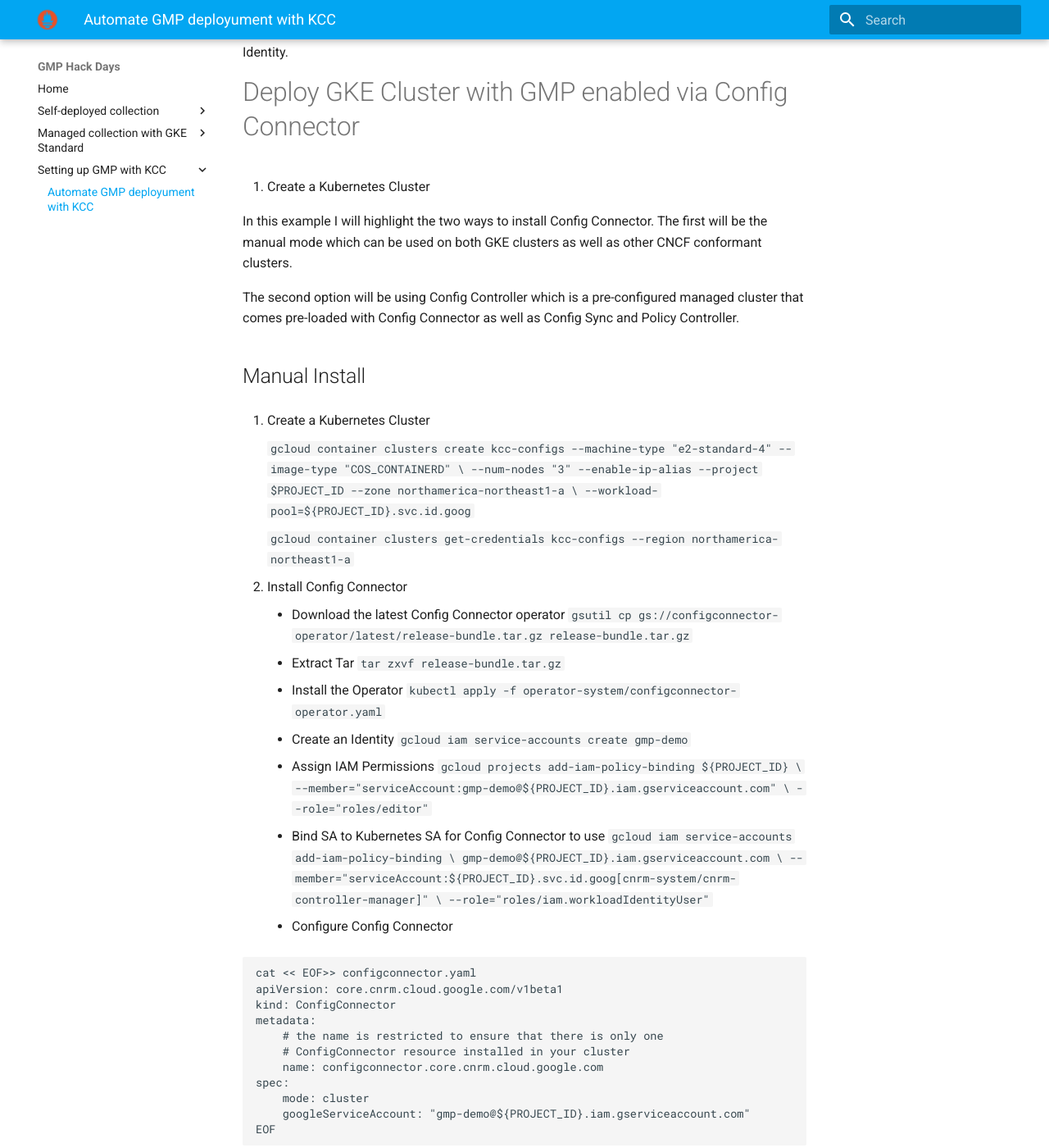
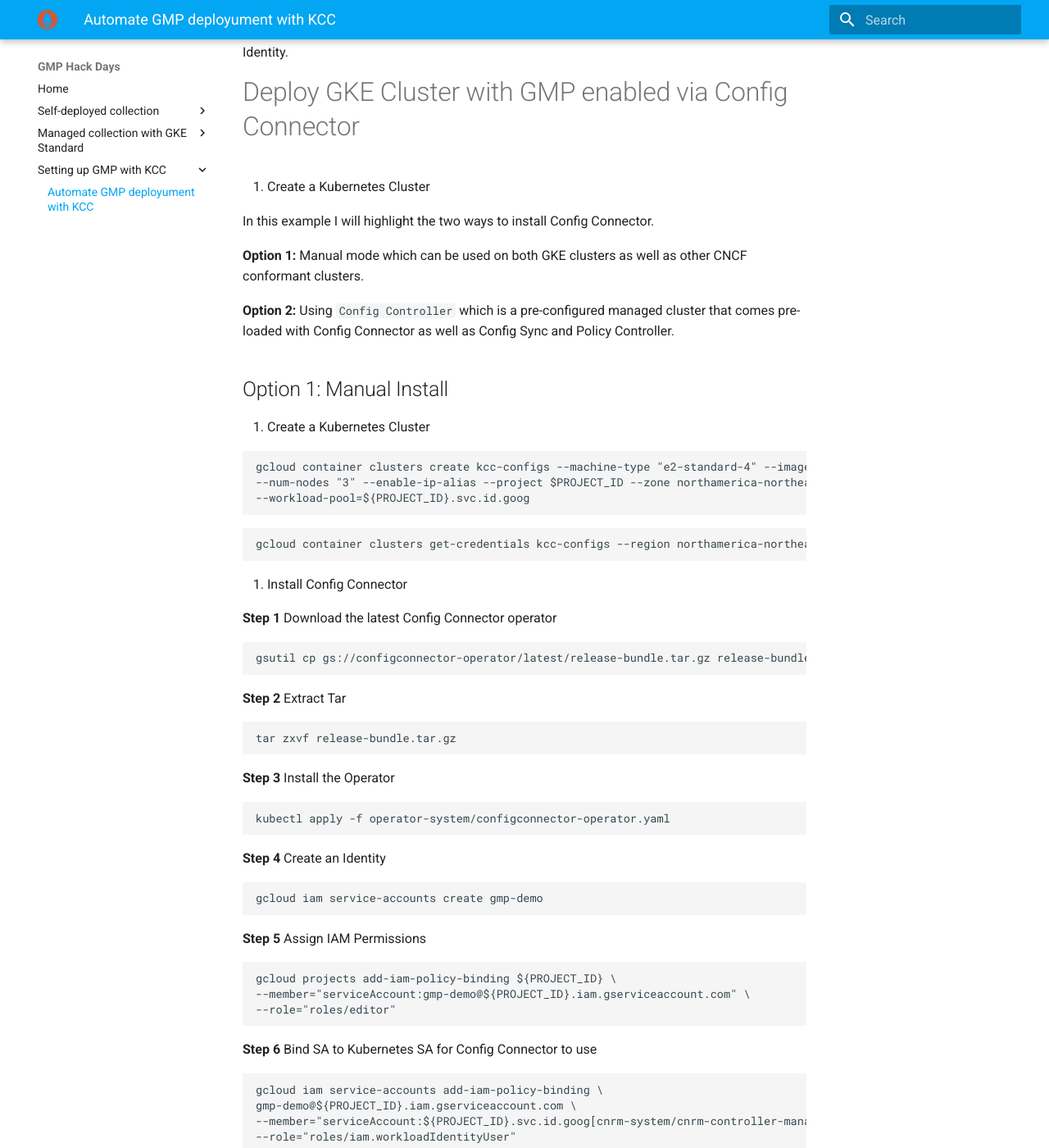
Before and after one commit to gdg-cloud-montreal/gmp-reciepes, an MkDocs documentation site: the page built from docs/gmp-with-kcc.md, in a window 1280 px wide and 1400 px high, scrolled down 289 px. Shown: the whole window at 82% size. Built offline with MkDocs 1.6.1 and Material for MkDocs 9.7.7, drawn with Linux system fonts in a browser that asks for light colours; old or Windows-style settings are respelled for this version of MkDocs; some of the changed text lies outside the part shown.

Commit message:
added steps

````diff
--- a/docs/gmp-with-kcc.md
+++ b/docs/gmp-with-kcc.md
@@ -8,56 +8,71 @@ In this example I will be using the Manual installation type so we can use the l
 
 1. Create a Kubernetes Cluster
 
-In this example I will highlight the two ways to install Config Connector. The first will be the manual mode which can be used on both GKE clusters as well as other CNCF conformant clusters.
+In this example I will highlight the two ways to install Config Connector.
 
-The second option will be using Config Controller which is a pre-configured managed cluster that comes pre-loaded with Config Connector as well as Config Sync and Policy Controller.
+**Option 1:** Manual mode which can be used on both GKE clusters as well as other CNCF conformant clusters.
 
-## Manual Install
+**Option 2:** Using `Config Controller` which is a pre-configured managed cluster that comes pre-loaded with Config Connector as well as Config Sync and Policy Controller.
+
+## Option 1: Manual Install
 
 1. Create a Kubernetes Cluster
 
-    ```
-    gcloud container clusters create kcc-configs --machine-type "e2-standard-4" --image-type "COS_CONTAINERD" \
-    --num-nodes "3" --enable-ip-alias --project $PROJECT_ID --zone northamerica-northeast1-a \
-    --workload-pool=${PROJECT_ID}.svc.id.goog
-    ```
 
-    ```
-    gcloud container clusters get-credentials kcc-configs --region northamerica-northeast1-a
-    ```
+```
+gcloud container clusters create kcc-configs --machine-type "e2-standard-4" --image-type "COS_CONTAINERD" \
+--num-nodes "3" --enable-ip-alias --project $PROJECT_ID --zone northamerica-northeast1-a \
+--workload-pool=${PROJECT_ID}.svc.id.goog
+```
+
+```
+gcloud container clusters get-credentials kcc-configs --region northamerica-northeast1-a
+```
 
 2. Install Config Connector
 
-    - Download the latest Config Connector operator
-        ```
-        gsutil cp gs://configconnector-operator/latest/release-bundle.tar.gz release-bundle.tar.gz
-        ```
-    - Extract Tar
-        ```
-        tar zxvf release-bundle.tar.gz
-        ```
-    - Install the Operator
-        ```
-        kubectl apply -f operator-system/configconnector-operator.yaml
-        ```
-    - Create an Identity
-        ```
-        gcloud iam service-accounts create gmp-demo
-        ```
-    - Assign IAM Permissions
-        ```
-        gcloud projects add-iam-policy-binding ${PROJECT_ID} \
-        --member="serviceAccount:gmp-demo@${PROJECT_ID}.iam.gserviceaccount.com" \
-        --role="roles/editor"
-        ```
-    - Bind SA to Kubernetes SA for Config Connector to use
-        ```
-        gcloud iam service-accounts add-iam-policy-binding \
-        gmp-demo@${PROJECT_ID}.iam.gserviceaccount.com \
-        --member="serviceAccount:${PROJECT_ID}.svc.id.goog[cnrm-system/cnrm-controller-manager]" \
-        --role="roles/iam.workloadIdentityUser"
-        ```
-    - Configure Config Connector
+**Step 1** Download the latest Config Connector operator
+
+```
+gsutil cp gs://configconnector-operator/latest/release-bundle.tar.gz release-bundle.tar.gz
+```
+
+**Step 2**  Extract Tar
+
+```
+tar zxvf release-bundle.tar.gz
+```
+
+**Step 3** Install the Operator
+
+```
+kubectl apply -f operator-system/configconnector-operator.yaml
+```
+
+**Step 4** Create an Identity
+
+```
+gcloud iam service-accounts create gmp-demo
+```
+
+**Step 5** Assign IAM Permissions
+
+```
+gcloud projects add-iam-policy-binding ${PROJECT_ID} \
+--member="serviceAccount:gmp-demo@${PROJECT_ID}.iam.gserviceaccount.com" \
+--role="roles/editor"
+```
+
+**Step 6** Bind SA to Kubernetes SA for Config Connector to use
+
+```
+gcloud iam service-accounts add-iam-policy-binding \
+gmp-demo@${PROJECT_ID}.iam.gserviceaccount.com \
+--member="serviceAccount:${PROJECT_ID}.svc.id.goog[cnrm-system/cnrm-controller-manager]" \
+--role="roles/iam.workloadIdentityUser"
+```
+
+**Step 7** Create Config Connector manifest
 
 ```
 cat << EOF>> configconnector.yaml
@@ -73,27 +88,31 @@ spec:
 EOF
 ```
 
-    - Deploy
-        ```
-        kubectl apply -f configconnector.yaml
-        ```
-    - Config Namespace for the resources and annotate it.
-        ```
-        kubectl create namespace config-control
-        ```
+**Step 8** Deploy Config Connector
 
-        ```
-        kubectl annotate namespace \
-        config-control cnrm.cloud.google.com/project-id=${PROJECT_ID}
-        ```
+```
+kubectl apply -f configconnector.yaml
+```
 
-## Config Controller
+**Step 9** Configure Namespace for the resources and annotate it.
+
+```
+kubectl create namespace config-control
+```
+```
+kubectl annotate namespace \
+config-control cnrm.cloud.google.com/project-id=${PROJECT_ID}
+```
+
+## Option 2: Config Controller
+
 1. Create a [Config Controller](https://cloud.google.com/anthos-config-management/docs/concepts/config-controller-overview) instance. For this I will assume you have a `default` network  setup but you can use a network of your choosing using the `--network=you-network --subnet=subnet`.
 
 ```
 gcloud services enable krmapihosting.googleapis.com \
-    container.googleapis.com \
-    cloudresourcemanager.googleapis.com
+container.googleapis.com \
+cloudresourcemanager.googleapis.com
+
 gcloud anthos config controller create gmp-recipes --location northamerica-northeast1
 ```
 
@@ -120,53 +139,53 @@ The install will take about 15 minutes as the cluster gets provisioned and the r
 
 1. Create the Container Cluster manifest.
 
-    ```
-    cat >gmp-cluster.yaml <<EOL
-    apiVersion: container.cnrm.cloud.google.com/v1beta1
-    kind: ContainerCluster
-    metadata:
-        labels:
-            availability: dev
-            target-audience: gdg-cloud-montreal
-        name: gmp-enabled-cluster
-        namespace: config-control
-    spec:
-        description: A GMP enabled cluster
-        location: northamerica-northeast1-a
-        initialNodeCount: 1
-        networkingMode: ROUTES
-        clusterIpv4Cidr: 10.96.0.0/14
-        masterAuthorizedNetworksConfig:
-            cidrBlocks:
-            - displayName: Trusted external network
-              cidrBlock: 10.2.0.0/16
-        addonsConfig:
-            gcePersistentDiskCsiDriverConfig:
-                enabled: true
-            horizontalPodAutoscaling:
-                disabled: true
-            httpLoadBalancing:
-                disabled: false
-        loggingConfig:
-            enableComponents:
-            - "SYSTEM_COMPONENTS"
-            - "WORKLOADS"
-        monitoringConfig:
-            enableComponents:
-            - "SYSTEM_COMPONENTS"
-            managedPrometheus:
-                enabled: true
-        workloadIdentityConfig:
-            # Replace ${PROJECT_ID?} with your project ID.
-            workloadPool: "${PROJECT_ID}.svc.id.goog"
-    EOL
-    ```
+```
+cat >gmp-cluster.yaml <<EOL
+apiVersion: container.cnrm.cloud.google.com/v1beta1
+kind: ContainerCluster
+metadata:
+    labels:
+        availability: dev
+        target-audience: gdg-cloud-montreal
+    name: gmp-enabled-cluster
+    namespace: config-control
+spec:
+    description: A GMP enabled cluster
+    location: northamerica-northeast1-a
+    initialNodeCount: 1
+    networkingMode: ROUTES
+    clusterIpv4Cidr: 10.96.0.0/14
+    masterAuthorizedNetworksConfig:
+        cidrBlocks:
+        - displayName: Trusted external network
+          cidrBlock: 10.2.0.0/16
+    addonsConfig:
+        gcePersistentDiskCsiDriverConfig:
+            enabled: true
+        horizontalPodAutoscaling:
+            disabled: true
+        httpLoadBalancing:
+            disabled: false
+    loggingConfig:
+        enableComponents:
+        - "SYSTEM_COMPONENTS"
+        - "WORKLOADS"
+    monitoringConfig:
+        enableComponents:
+        - "SYSTEM_COMPONENTS"
+        managedPrometheus:
+            enabled: true
+    workloadIdentityConfig:
+        # Replace ${PROJECT_ID?} with your project ID.
+        workloadPool: "${PROJECT_ID}.svc.id.goog"
+EOL
+```
 
 4. Deploy the Manifest.
 
-    ```
-    kubectl apply -f gmp-cluster.yaml
-    ```
+```
+kubectl apply -f gmp-cluster.yaml
+```
 
 ## Verifying Installation
 
@@ -182,3 +201,13 @@ gmp-enabled-cluster   22m   True    UpToDate   3m3s
 ```
 
 Congrats, you've just deployed a GMP enabled cluster via Config Connector!
+
+
+## Cleanup
+
+Delete Kubernetes clusters as it will enquire cost both for GKE and GMP.
+
+```
+gcloud container clusters delete kcc-configs --region northamerica-northeast1-a
+gcloud container clusters delete gmp-enabled-cluster --region northamerica-northeast1-a
+```
````
Also changed, not shown: docs/gke-cost-allocation.md (+8 -0 lines).
